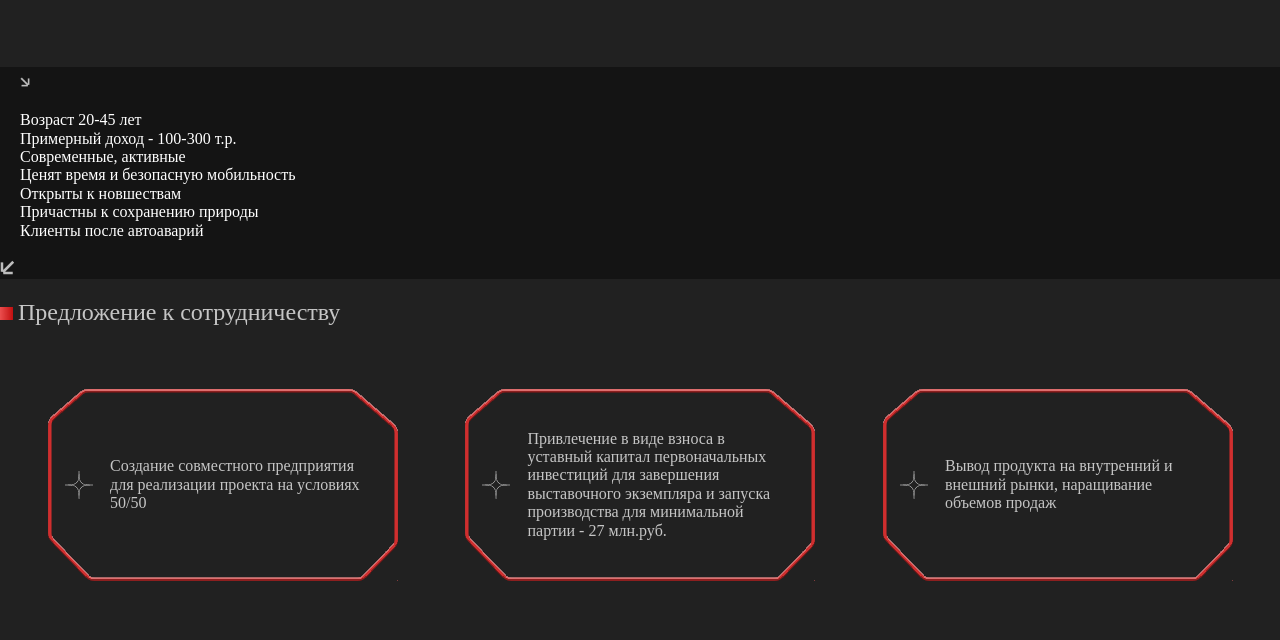
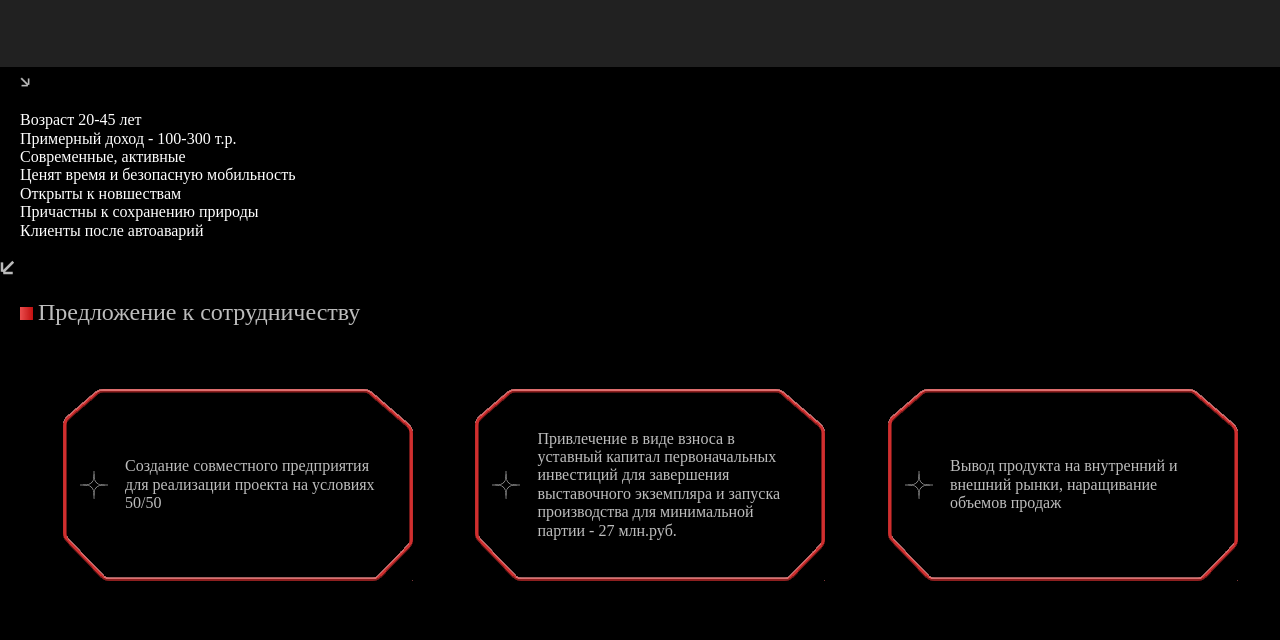
Before and after one commit to project-itgirlschool/city_trike, a plain HTML site: page index.html in a window 1280 px wide. Shown: the part 2032-2672 px from the top of the page. Drawn offline with nearby package versions, Linux system fonts and the light colour scheme; a web font is replaced by a local one.

Commit message:
CITY TRIKE

```diff
--- a/assets/styles/style.css
+++ b/assets/styles/style.css
@@ -30,15 +30,12 @@
     font-family: 'Bicubik';
     src: url(/assets/fonts/bicubik-regular.woff);
 }
-body{
-    background-color: #000000;
-}
 
+/*! блок 3*/
 .our_team_container {
     padding-top: 30px;
     background-color: rgba(33, 33, 33, 1);
 }
-
 .our_team {
     @media screen and (min-width: 375px) and (max-width: 1920px) {
         height: 846px;
@@ -290,7 +287,7 @@ body{
 
 .our_target_audience {
     @media screen and (min-width: 375px) {
-        background-color: #141414;
+        background-color: black;
     }
 
     @media screen and (min-width: 1920px) {
@@ -956,9 +953,9 @@ background: rgba(21, 19, 19, 1);
         justify-content: space-evenly;
     }
 }
-
-body{
-    background-color: black;
+.cooperation{
+    background-color: #000000;
+    padding-left: 20px;
 }
 
 .drivers{
@@ -968,6 +965,7 @@ body{
     width: 100%;
     max-width: 375px;
     padding-left: 20px;
+    background-color: #000000;
 }
 .square{
     width: 13px;
@@ -1003,7 +1001,7 @@ body{
     padding-left: 150px;
 }
 .diplomas{
-    width: 100vw;
+    width: 100%;
     max-width: 375px;
     padding-right: 20px;
 }
@@ -1053,3 +1051,6 @@ body{
       padding-bottom: 44px;
   }
 }
+body{
+    width: 100vw;
+}
--- a/index.html
+++ b/index.html
@@ -267,7 +267,7 @@
       </div>
       </article>
       <!-- Блок 5 -->
-      <section>
+      <section class="cooperation">
         <div class="title">
             <img src="./assets/images/square.png">
             <h2 class="title-block_5">Предложение к сотрудничеству</h2>
```
